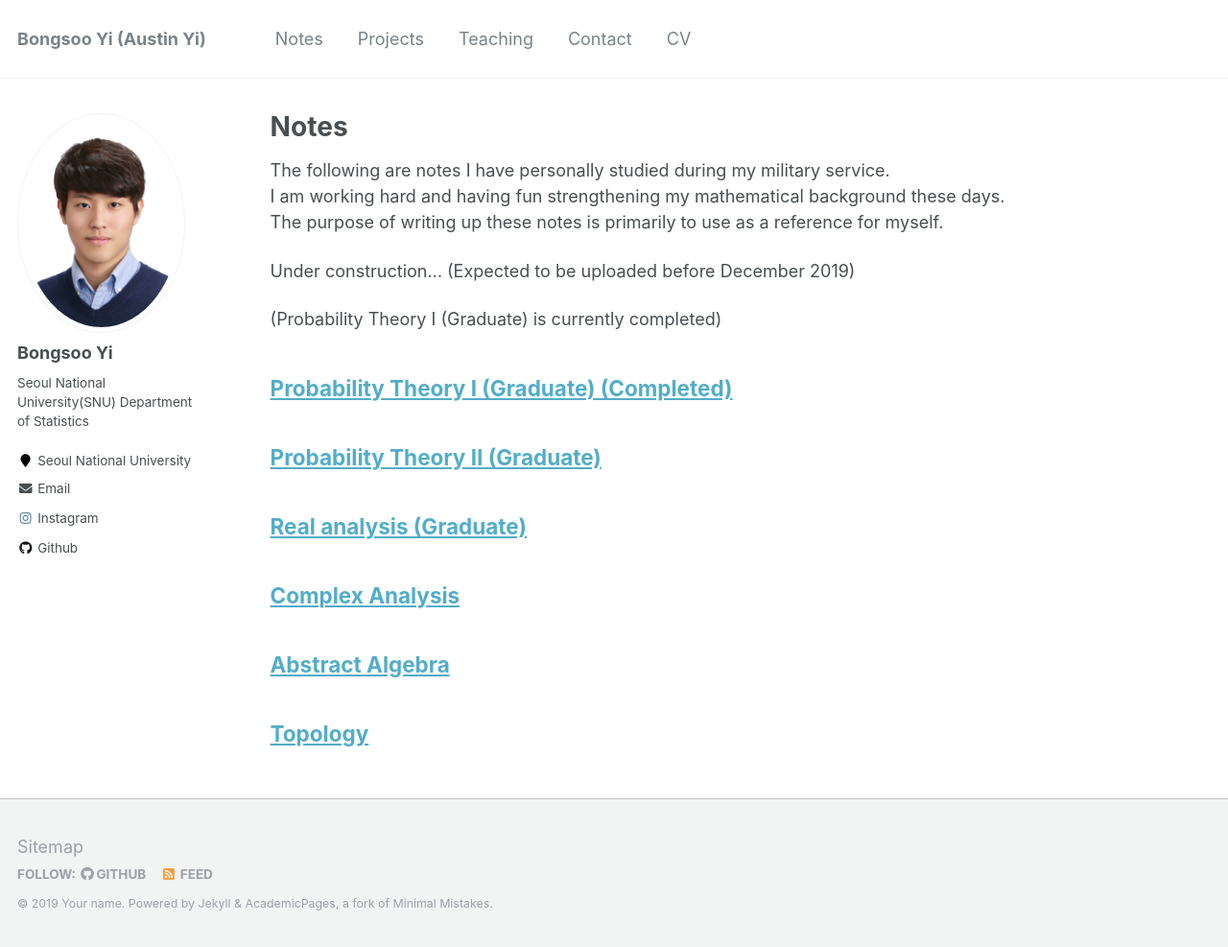
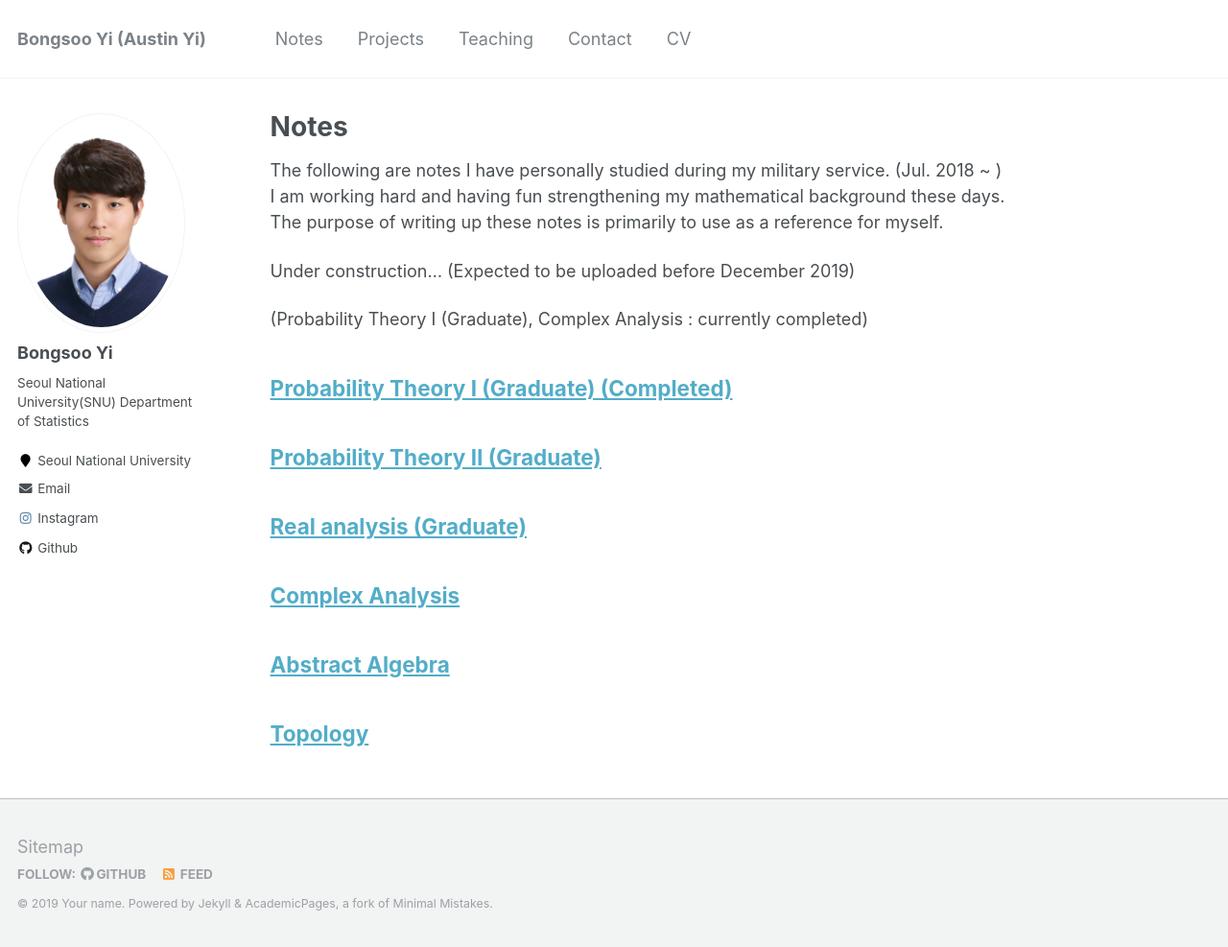
Before and after one commit to austinyi/austinyi.github.io, a Jekyll site: the page built from _pages/publications.md, in a window 1280 px wide and 987 px high. Shown: the whole window at 96% size. Built offline with Jekyll 4.4.1, drawn with Linux system fonts in a browser that asks for light colours.

Commit message:
Update publications.md

```diff
--- a/_pages/publications.md
+++ b/_pages/publications.md
@@ -5,14 +5,14 @@ permalink: /notes/
 author_profile: true
 ---
 
-The following are notes I have personally studied during my military service.
+The following are notes I have personally studied during my military service. (Jul. 2018 ~ )
 I am working hard and having fun strengthening my mathematical background these days.
 The purpose of writing up these notes is primarily to use as a reference for myself.
 
 Under construction…
 (Expected to be uploaded before December 2019)
 
-(Probability Theory Ⅰ (Graduate) is currently completed)
+(Probability Theory Ⅰ (Graduate), Complex Analysis : currently completed)
 
 [Probability Theory Ⅰ (Graduate) (Completed)](https://austinyi.github.io/notes/2019-06-20-probability1)
 -------------------------------------------------------------------------
```
